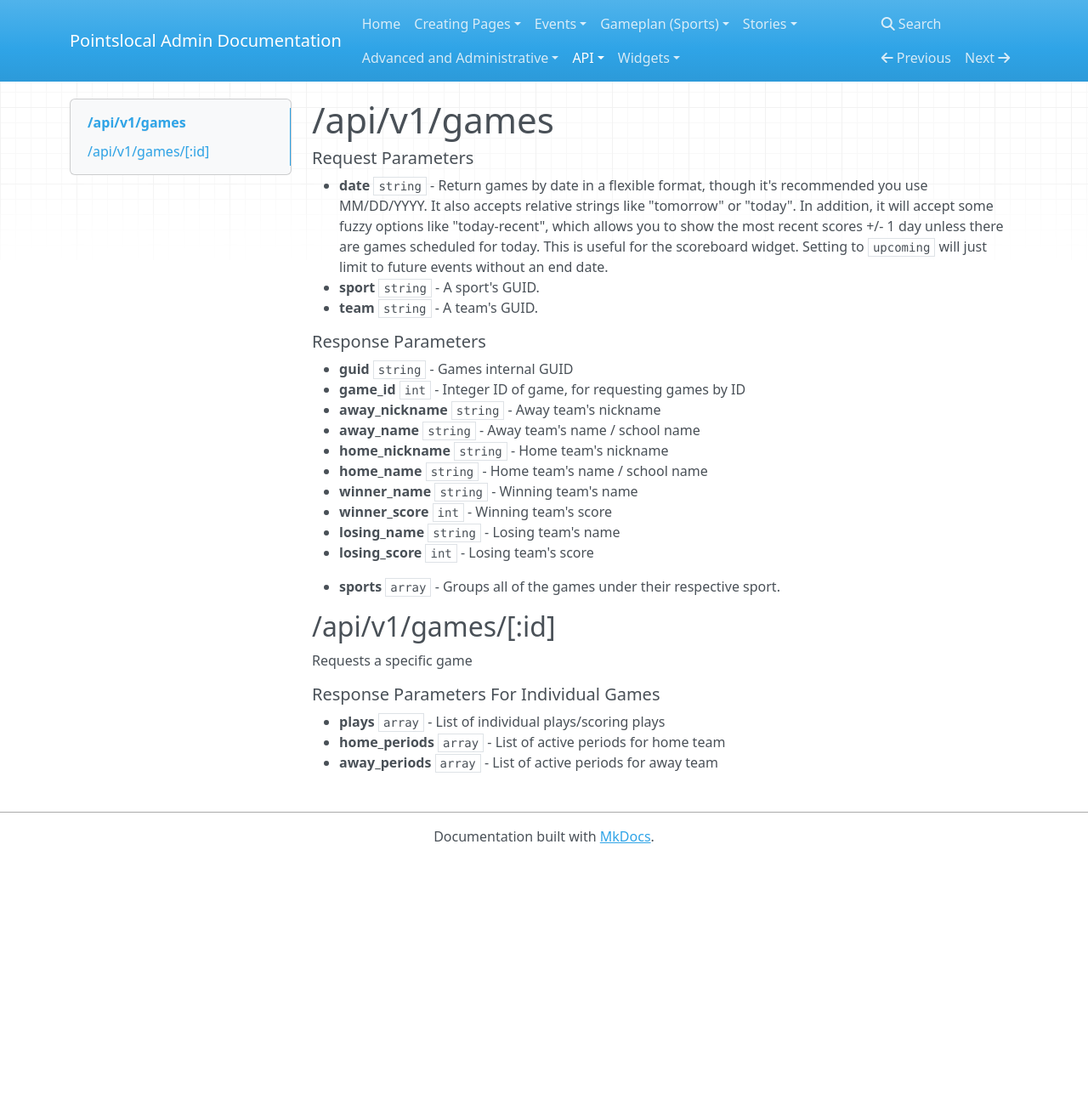
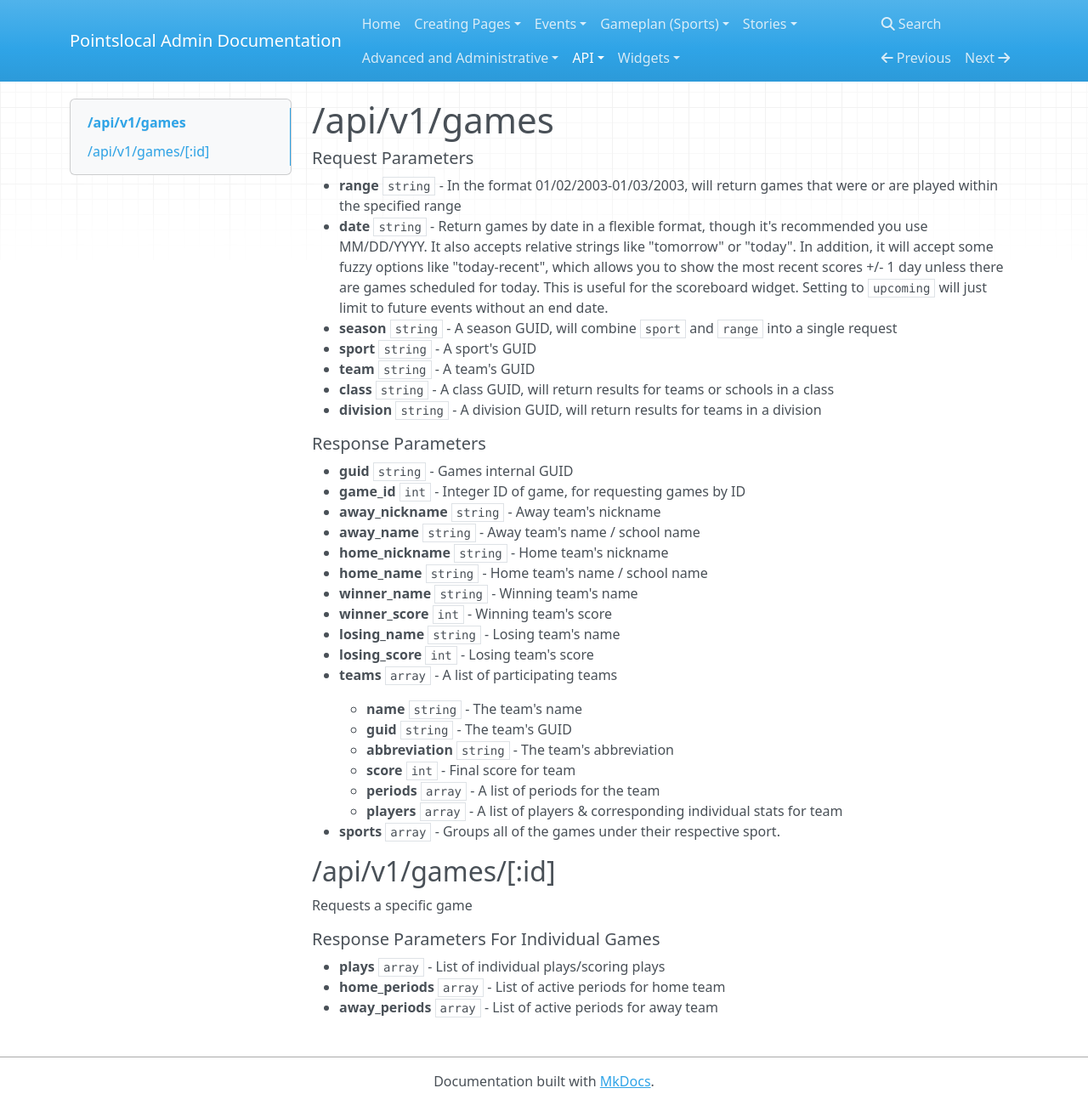
Before and after one commit to pointslocal/admin-docs, an MkDocs documentation site: the page built from docs/api_stats_games.md, in a window 1280 px wide and 1300 px high. Shown: the whole window at 85% size. Built offline with MkDocs 1.6.1, drawn with Linux system fonts in a browser that asks for light colours; nearby versions of some CDN libraries; old or Windows-style settings are respelled for this version of MkDocs.

Commit message:
/games update to use classes and ranges

````diff
--- a/docs/api_stats_games.md
+++ b/docs/api_stats_games.md
@@ -1,9 +1,13 @@
 # /api/v1/games
 
 ##### Request Parameters
+- **range** ```string``` - In the format 01/02/2003-01/03/2003, will return games that were or are played within the specified range
 - **date** ```string``` - Return games by date in a flexible format, though it's recommended you use MM/DD/YYYY.  It also accepts relative strings like "tomorrow" or "today".  In addition, it will accept some fuzzy options like "today-recent", which allows you to show the most recent scores +/- 1 day unless there are games scheduled for today.  This is useful for the scoreboard widget.  Setting to ```upcoming``` will just limit to future events without an end date.
-- **sport** ```string``` - A sport's GUID.
-- **team** ```string``` - A team's GUID.
+- **season** ```string``` - A season GUID, will combine ```sport``` and ```range``` into a single request
+- **sport** ```string``` - A sport's GUID
+- **team** ```string``` - A team's GUID
+- **class** ```string``` - A class GUID, will return results for teams or schools in a class
+- **division** ```string``` - A division GUID, will return results for teams in a division
 
 
 ##### Response Parameters
@@ -17,6 +21,13 @@
 - **winner_score** ```int``` - Winning team's score
 - **losing_name** ```string``` - Losing team's name
 - **losing_score** ```int``` - Losing team's score
+- **teams** ```array``` - A list of participating teams
+	- **name** ```string``` - The team's name
+	- **guid** ```string``` - The team's GUID
+	- **abbreviation** ```string``` - The team's abbreviation
+	- **score** ```int``` - Final score for team
+	- **periods** ```array``` - A list of periods for the team
+	- **players** ```array``` - A list of players & corresponding individual stats for team
 
 - **sports** ```array``` - Groups all of the games under their respective sport.
 
````
